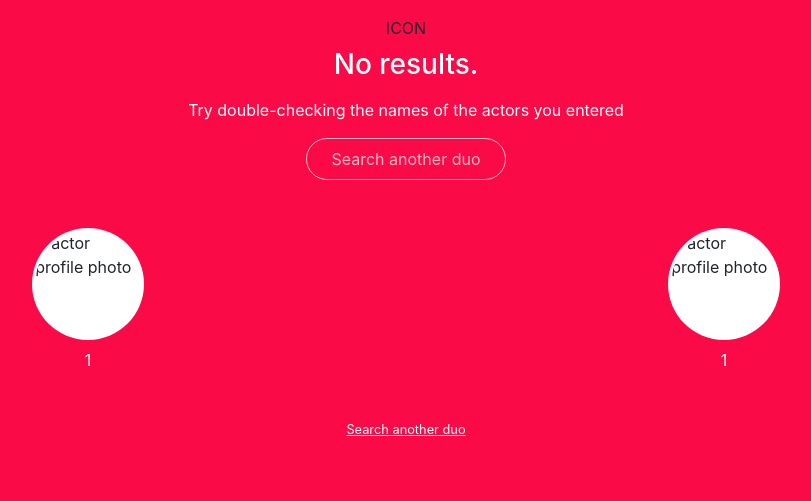
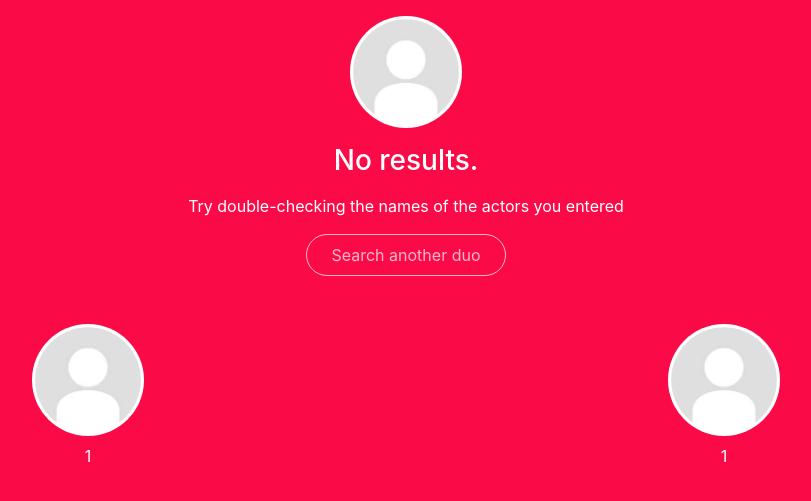
Before and after one commit to jessebouman/movieengine1, a Django app: a page that uses templates/base.html in a window 1280 px wide. Shown: the part 102-603 px from the top of the page, without its empty margins (234-1045 px from the left). Run offline with Django 3.2, Linux system fonts and the light colour scheme; data that the repository does not hold is empty; some libraries are stand-ins or nearby versions.

Commit message:
invalid actor default image

```diff
--- a/home/templates/result.html
+++ b/home/templates/result.html
@@ -1,4 +1,5 @@
 {% extends 'base.html' %}
+{% load static %}
 
 {% block title %} {% endblock %}
 
@@ -9,10 +10,12 @@
 	<h3 class="text-center text-white mb-5">Your results.</h3>
 {% else %}
 	<div class="row justify-content-center mb-2">
-	ICON
+		<img class="rounded-circle bg-white mb-2" style="width:7rem; height:7rem; object-fit:cover; padding:0.2rem" alt="actor profile photo" src="{% static 'img/actor_default.jpg' %}" />
 	</div>
+
 	<p class="h3 text-white text-center mb-3">No results.</p>
-<p class="text-white text-center mb-3">Try double-checking the names of the actors you entered</p>
+	<p class="text-white text-center mb-3 mx-5">Try double-checking the names of the actors you entered</p>
+
 	<div class="row justify-content-center mb-5">
 		<a href="/" class="btn btn-outline-secondary rounded-pill bg-transparent py-2 px-4">Search another duo</a>
 	</div>
@@ -24,7 +27,7 @@
 
 		<div class="col-4">
 			<div class="row justify-content-center">
-				<img class="rounded-circle bg-white mb-2" style="width:7rem; height:7rem; object-fit:cover; padding:0.2rem" alt="actor profile photo" src="{{ actor.img }}" />
+				<img class="rounded-circle bg-white mb-2" style="width:7rem; height:7rem; object-fit:cover; padding:0.2rem" alt="actor profile photo" src="{% if actor.img %}{{ actor.img }}{% else %}{% static 'img/actor_default.jpg' %}{% endif %}" />
 			</div>
 			<div class="row justify-content-center">
 				<span class="text-white text-center">{{ actor.name }}</span>
@@ -52,8 +55,8 @@
 		{% endfor %}
 		</ul>
 	</div>
+
+	<p class="small text-center"><a href="/"><u>Search another duo</u></a></p>
 {% endif %}
 
-<p class="small text-center"><a href="/"><u>Search another duo</u></a></p>
-
 {% endblock %}
--- a/templates/_partials/navbar.html
+++ b/templates/_partials/navbar.html
@@ -1,4 +1,4 @@
-<nav class="bg-transparent navbar navbar-expand-lg sticky-top mx-auto my-3">
+<nav class="bg-transparent navbar navbar-expand-lg mx-auto my-3">
 	<div class="container-fluid">
 
 		<a class="navbar-brand" href='/'>
--- a/templates/base.html
+++ b/templates/base.html
@@ -1,7 +1,12 @@
 {% load static %}
 <!DOCTYPE html>
 <html lang="en">
+<!--
+Date: August 2020
+Developer: Spencer Ferguson-Dryden
 
+Please visit https://www.spencerfd.me for my contact information, portfolio, and job requests.
+-->
 <head>
   <meta charset="utf-8">
   <meta name="author" content="Spencer Ferguson-Dryden">
```
Also changed, not shown: imdb/settings.py (+4 -3 lines), imdb/static/img/actor_default.jpg (added). Lines whose indentation alone changed are shown as unchanged.
